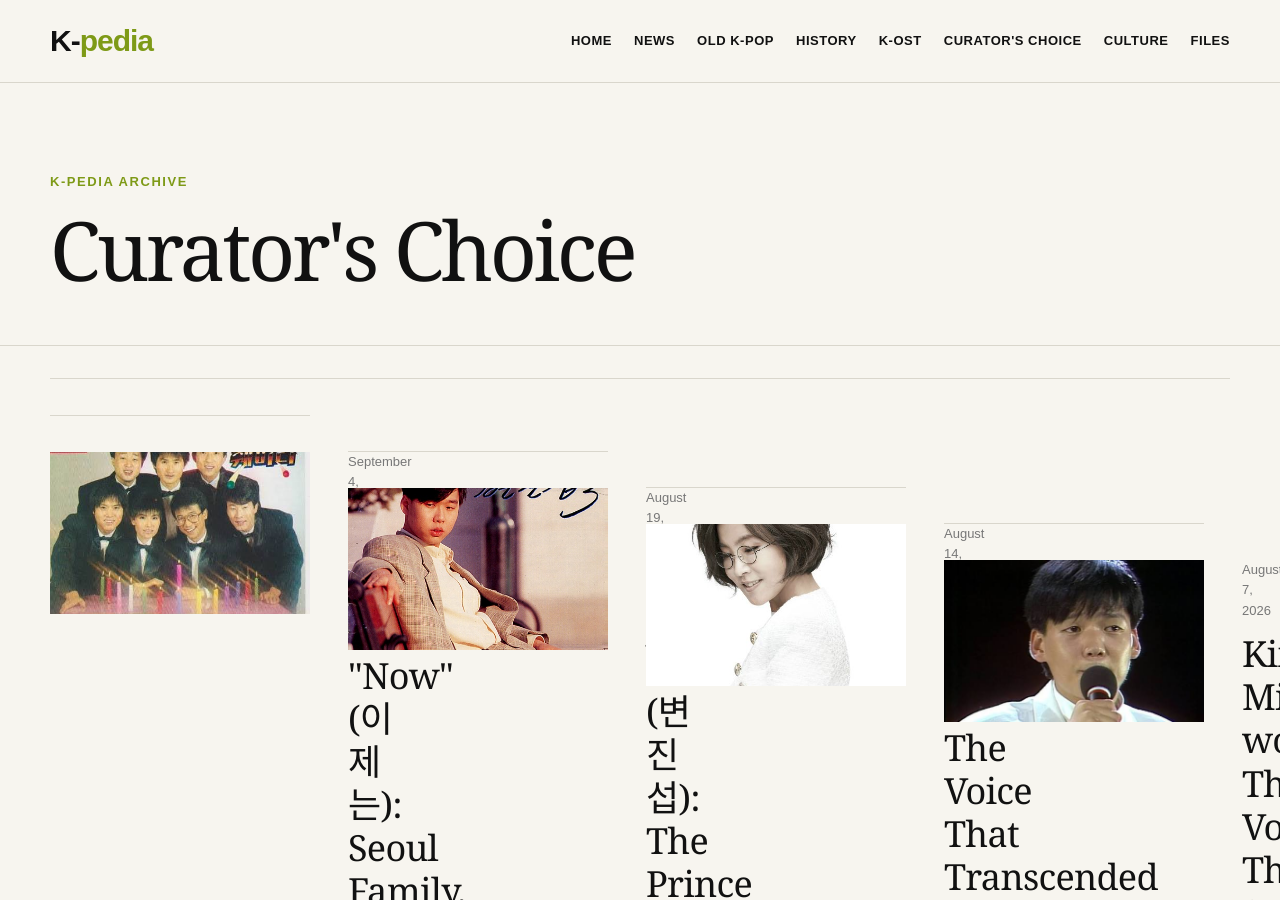
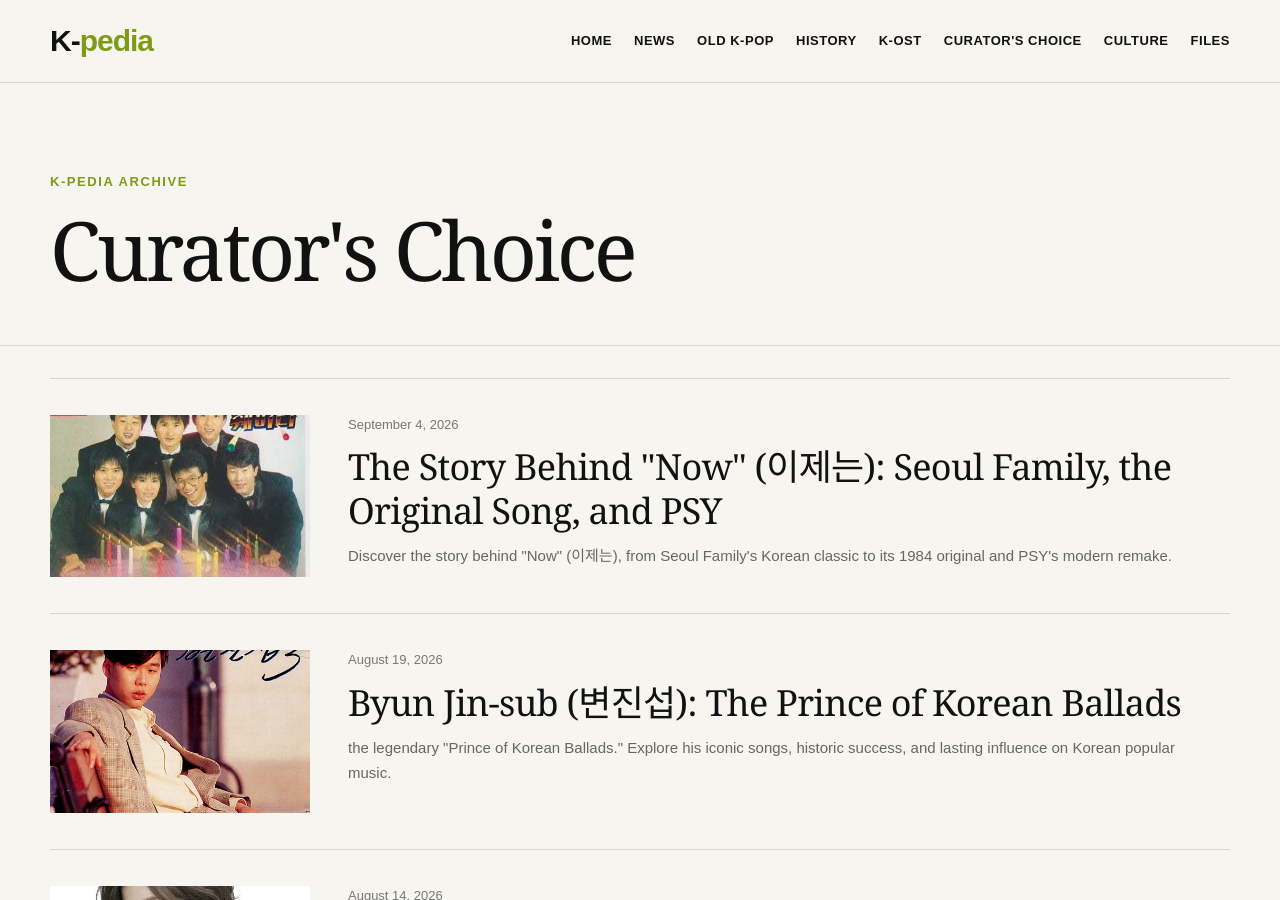
Before and after one commit to kpopkpedia/Kcurator, a Jekyll site: the page built from category/curators-choice/index.html, in a window 1280 px wide and 900 px high. Built offline with Jekyll 4.4.1, drawn with Linux system fonts in a browser that asks for light colours.

Commit message:
Update category.html

```diff
--- a/_layouts/category.html
+++ b/_layouts/category.html
@@ -290,8 +290,6 @@
 {% for post in category_posts %}
 
   <article class="post {% unless post.image %}no-image{% endunless %}{% if forloop.index > 12 %} hidden-post{% endif %}">
-      <article class="post {% unless post.image %}no-image{% endunless %}">
-
         {% if post.image %}
           <a href="{{ post.url }}" class="post-thumb">
             <img src="{{ post.image }}" alt="{{ post.title }}">
```
